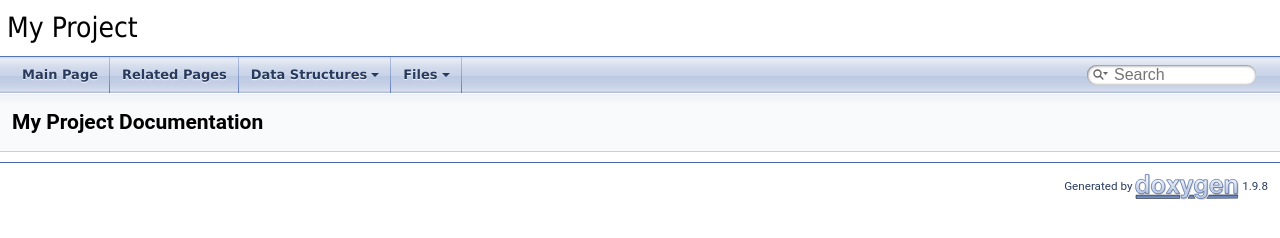
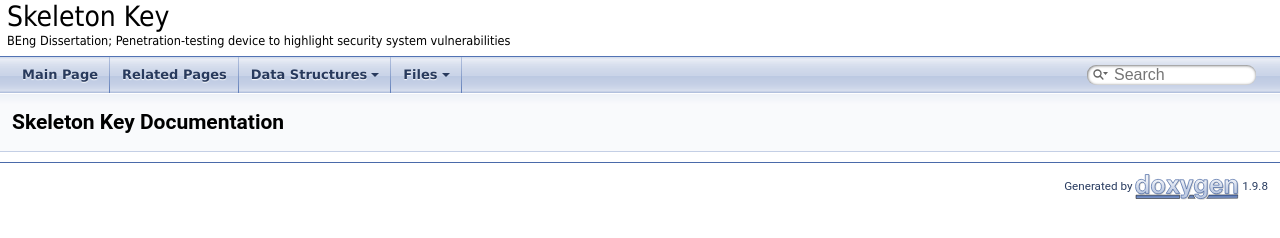
Before and after one commit to Jonathan-0101/skeletonKey, a plain HTML site: page index.html in a window 1280 px wide. Drawn offline with Linux system fonts and the light colour scheme.

Commit message:
Deploying to gh-pages from @ Jonathan-0101/PenTestingDevice@27a840fbca0b6b3d2f9da4a3c431f38b2ffa417c 🚀

```diff
--- a/index.html
+++ b/index.html
@@ -5,7 +5,7 @@
 <meta http-equiv="X-UA-Compatible" content="IE=11"/>
 <meta name="generator" content="Doxygen 1.9.8"/>
 <meta name="viewport" content="width=device-width, initial-scale=1"/>
-<title>My Project: Main Page</title>
+<title>Skeleton Key: Main Page</title>
 <link href="tabs.css" rel="stylesheet" type="text/css"/>
 <script type="text/javascript" src="jquery.js"></script>
 <script type="text/javascript" src="dynsections.js"></script>
@@ -21,8 +21,9 @@
  <tbody>
  <tr id="projectrow">
   <td id="projectalign">
-   <div id="projectname">My Project
+   <div id="projectname">Skeleton Key
    </div>
+   <div id="projectbrief">BEng Dissertation; Penetration-testing device to highlight security system vulnerabilities</div>
   </td>
  </tr>
  </tbody>
@@ -69,7 +70,7 @@ $(function() {
 </div>
 
 <div class="header">
-  <div class="headertitle"><div class="title">My Project Documentation</div></div>
+  <div class="headertitle"><div class="title">Skeleton Key Documentation</div></div>
 </div><!--header-->
 <div class="contents">
 </div><!-- contents -->
```
Also changed, not shown: GUI__Slice__Test_2WiFiTools_8h_source.html (+3 -2 lines), GUI__Slice__Test__GSLC_8h_source.html (+3 -2 lines), WiFi_2WiFiTools_8h.html (+3 -2 lines), WiFi_2WiFiTools_8h_source.html (+3 -2 lines), annotated.html (+3 -2 lines), classWiFiTools.html (+3 -2 lines), classes.html (+3 -2 lines), dir_bc5954b504bfd14f8d87623437ec003d.html (+3 -2 lines), dir_dac3c51d197206238621c0db5f005942.html (+3 -2 lines), files.html (+3 -2 lines), functions.html (+3 -2 lines), functions_func.html (+3 -2 lines), md_README.html (+3 -2 lines), pages.html (+3 -2 lines), 3 more files.
